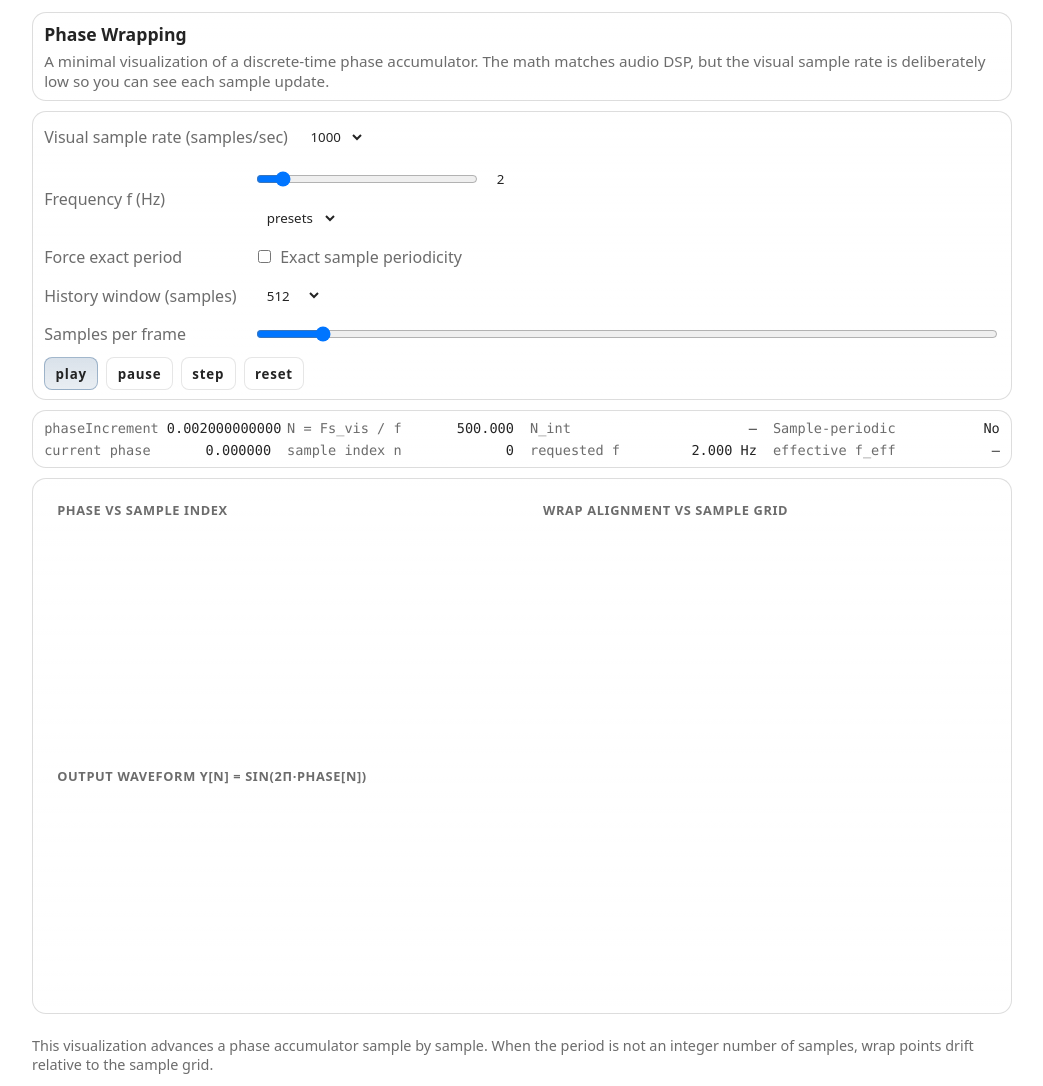
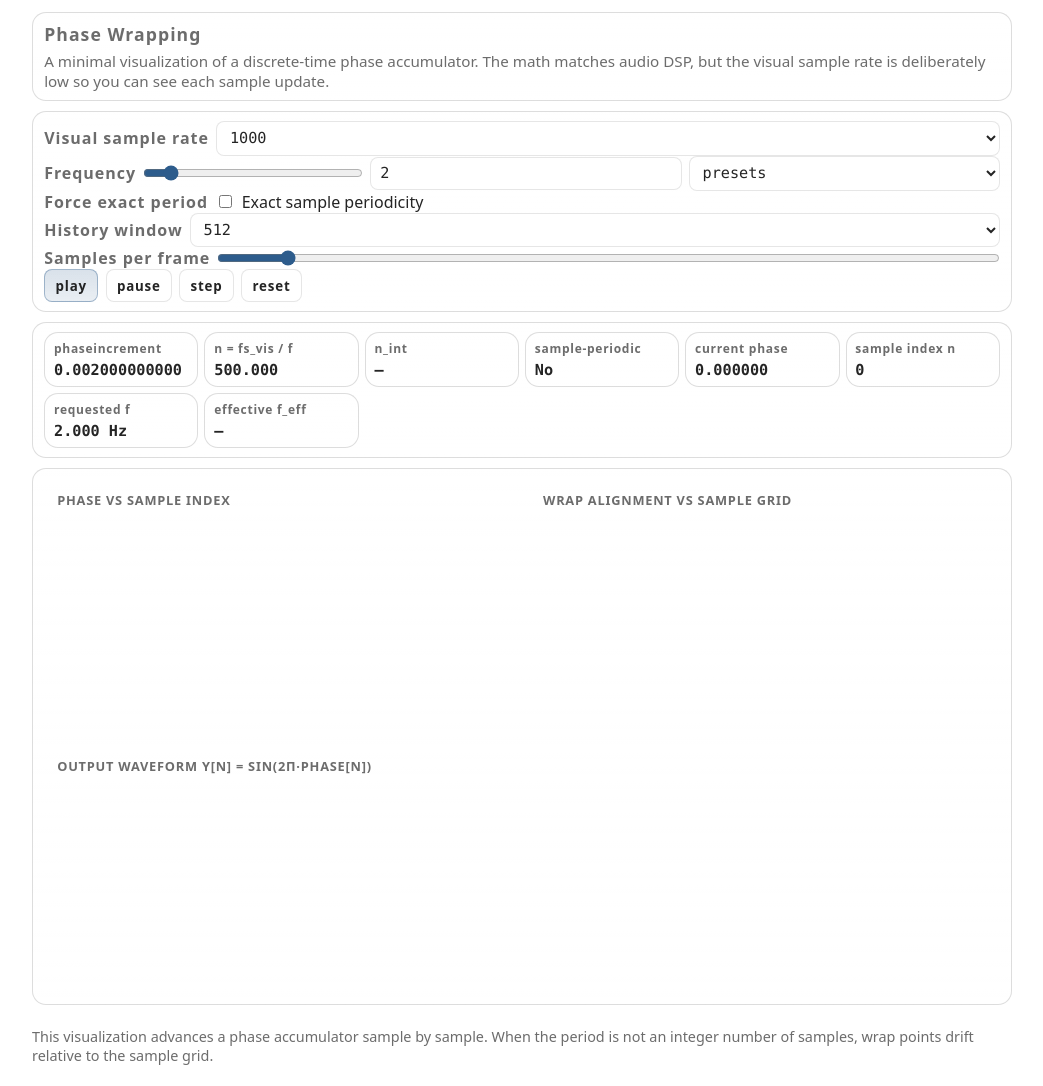
Before and after one commit to mjsyts/mjsyts.github.io, a Jekyll site: the page applets/oscillator/p2/phase-wrapping/index.html, which Jekyll copies as it is, in a window 1280 px wide. Shown: the whole page, without its empty margins (118-1161 px from the left). Built offline with Jekyll 4.4.1, drawn with Linux system fonts in a browser that asks for light colours.

```diff
--- a/applets/oscillator/p2/phase-wrapping/index.html
+++ b/applets/oscillator/p2/phase-wrapping/index.html
@@ -10,18 +10,18 @@
 <body class="applet applet--oscillator" role="application" aria-label="Phase wrapping visualization">
   <div class="applet-wrap">
     <main class="app-main">
-      <section class="panel panel--padded intro" aria-label="Introduction">
-        <h1 class="intro-title">Phase Wrapping</h1>
-        <p class="intro-text">
+      <section class="panel panel--padded" aria-label="Introduction">
+        <h1 class="label" style="font-size: 1.1rem; margin: 0 0 0.35rem;">Phase Wrapping</h1>
+        <p style="font-family: var(--ui); font-size: 0.95rem; color: var(--muted); margin: 0;">
           A minimal visualization of a discrete-time phase accumulator. The math matches audio DSP,
           but the visual sample rate is deliberately low so you can see each sample update.
         </p>
       </section>
 
-      <section class="panel panel--padded controls" aria-label="Controls">
-        <div class="control-row">
-          <label for="fsSelect">Visual sample rate (samples/sec)</label>
-          <select id="fsSelect">
+      <section class="panel panel--padded" aria-label="Controls">
+        <div class="row wrap">
+          <label class="label" for="fsSelect">Visual sample rate</label>
+          <select id="fsSelect" class="input">
             <option value="200">200</option>
             <option value="500">500</option>
             <option value="1000" selected>1000</option>
@@ -29,12 +29,11 @@
           </select>
         </div>
 
-        <div class="control-row">
-          <label for="freqSlider">Frequency f (Hz)</label>
-          <div class="inline-controls">
-            <input id="freqSlider" type="range" min="0.1" max="20" step="0.1" value="2" />
-            <input id="freqInput" type="number" min="0.1" max="20" step="0.1" value="2" title="Frequency in Hz" />
-            <select id="freqPreset" aria-label="Frequency presets">
+        <div class="row wrap">
+          <label class="label" for="freqSlider">Frequency</label>
+          <input id="freqSlider" class="range" type="range" min="0.1" max="20" step="0.1" value="2" />
+          <input id="freqInput" class="input" type="number" min="0.1" max="20" step="0.1" value="2" title="Frequency in Hz" style="width: 90px;" />
+          <select id="freqPreset" class="input" aria-label="Frequency presets" style="width: auto;">
             <option value="">presets</option>
             <option value="0.5">0.5 Hz</option>
             <option value="1">1 Hz</option>
@@ -43,19 +42,18 @@
             <option value="10">10 Hz</option>
           </select>
         </div>
-        </div>
 
-        <div class="control-row">
-          <label for="forceExact">Force exact period</label>
-          <label class="toggle">
+        <div class="row wrap">
+          <label class="label" for="forceExact">Force exact period</label>
+          <label style="display: inline-flex; align-items: center; gap: 0.4rem; font-family: var(--ui);">
             <input id="forceExact" type="checkbox" />
             <span>Exact sample periodicity</span>
           </label>
         </div>
 
-        <div class="control-row">
-          <label for="windowSelect">History window (samples)</label>
-          <select id="windowSelect">
+        <div class="row wrap">
+          <label class="label" for="windowSelect">History window</label>
+          <select id="windowSelect" class="input">
             <option value="256">256</option>
             <option value="512" selected>512</option>
             <option value="1024">1024</option>
@@ -63,12 +61,12 @@
           </select>
         </div>
 
-        <div class="control-row">
-          <label for="speedSlider">Samples per frame</label>
-          <input id="speedSlider" type="range" min="1" max="50" step="1" value="5" />
+        <div class="row wrap">
+          <label class="label" for="speedSlider">Samples per frame</label>
+          <input id="speedSlider" class="range" type="range" min="1" max="50" step="1" value="5" />
         </div>
 
-        <div class="transport">
+        <div class="row wrap">
           <button id="playBtn" class="btn primary" type="button">Play</button>
           <button id="pauseBtn" class="btn" type="button">Pause</button>
           <button id="stepBtn" class="btn" type="button">Step</button>
@@ -76,35 +74,59 @@
         </div>
       </section>
 
-      <section class="panel panel--padded readouts" aria-label="Readouts">
-        <div class="readout-grid">
-          <div><span>phaseIncrement</span><span id="phaseIncrementReadout"></span></div>
-          <div><span>N = Fs_vis / f</span><span id="nReadout"></span></div>
-          <div><span>N_int</span><span id="nIntReadout"></span></div>
-          <div><span>Sample-periodic</span><span id="periodicReadout"></span></div>
-          <div><span>current phase</span><span id="phaseReadout"></span></div>
-          <div><span>sample index n</span><span id="sampleReadout"></span></div>
-          <div><span>requested f</span><span id="freqReadout"></span></div>
-          <div><span>effective f_eff</span><span id="freqEffReadout"></span></div>
+      <section class="panel panel--padded" aria-label="Readouts">
+        <div class="readout">
+          <div class="readout-item">
+            <div class="readout-label">phaseIncrement</div>
+            <div class="readout-value" id="phaseIncrementReadout"></div>
+          </div>
+          <div class="readout-item">
+            <div class="readout-label">N = Fs_vis / f</div>
+            <div class="readout-value" id="nReadout"></div>
+          </div>
+          <div class="readout-item">
+            <div class="readout-label">N_int</div>
+            <div class="readout-value" id="nIntReadout"></div>
+          </div>
+          <div class="readout-item">
+            <div class="readout-label">Sample-periodic</div>
+            <div class="readout-value" id="periodicReadout"></div>
+          </div>
+          <div class="readout-item">
+            <div class="readout-label">current phase</div>
+            <div class="readout-value" id="phaseReadout"></div>
+          </div>
+          <div class="readout-item">
+            <div class="readout-label">sample index n</div>
+            <div class="readout-value" id="sampleReadout"></div>
+          </div>
+          <div class="readout-item">
+            <div class="readout-label">requested f</div>
+            <div class="readout-value" id="freqReadout"></div>
+          </div>
+          <div class="readout-item">
+            <div class="readout-label">effective f_eff</div>
+            <div class="readout-value" id="freqEffReadout"></div>
+          </div>
         </div>
       </section>
 
-      <section class="panel panel--padded canvases" aria-label="Visualization panels">
-        <div class="canvas-panel">
-          <h2>Phase vs sample index</h2>
+      <section class="panel panel--padded viz-panels" aria-label="Visualization panels">
+        <div class="viz-item">
+          <h2 class="label" style="font-size: 0.8rem; text-transform: uppercase; margin: 0 0 0.4rem;">Phase vs sample index</h2>
           <canvas id="phaseCanvas"></canvas>
         </div>
-        <div class="canvas-panel">
-          <h2>Wrap alignment vs sample grid</h2>
+        <div class="viz-item">
+          <h2 class="label" style="font-size: 0.8rem; text-transform: uppercase; margin: 0 0 0.4rem;">Wrap alignment vs sample grid</h2>
           <canvas id="gridCanvas"></canvas>
         </div>
-        <div class="canvas-panel">
-          <h2>Output waveform y[n] = sin(2π·phase[n])</h2>
+        <div class="viz-item">
+          <h2 class="label" style="font-size: 0.8rem; text-transform: uppercase; margin: 0 0 0.4rem;">Output waveform y[n] = sin(2π·phase[n])</h2>
           <canvas id="waveCanvas"></canvas>
         </div>
       </section>
 
-      <p class="caption">
+      <p style="font-family: var(--ui); font-size: 0.9rem; color: var(--muted); margin: 0.75rem 0 0;">
         This visualization advances a phase accumulator sample by sample. When the period is not an integer number
         of samples, wrap points drift relative to the sample grid.
       </p>
--- a/applets/oscillator/p2/phase-wrapping/styles.css
+++ b/applets/oscillator/p2/phase-wrapping/styles.css
@@ -1,150 +1,28 @@
-.applet--oscillator {
-  background: transparent;
-  padding: 0.75rem;
-  color: var(--text);
-}
-
-.applet--oscillator .intro-title {
-  font-family: var(--ui);
-  font-weight: 700;
-  font-size: 1.1rem;
-  margin: 0 0 0.35rem;
-}
-
-.applet--oscillator .intro-text {
-  font-family: var(--ui);
-  font-size: 0.95rem;
-  color: var(--muted);
-  margin: 0;
-}
-
-.applet--oscillator .controls {
-  display: grid;
-  gap: 0.75rem;
-}
-
-.applet--oscillator .control-row {
-  display: flex;
-  align-items: center;
-  gap: 0.6rem;
-  flex-wrap: wrap;
-}
-
-.applet--oscillator .control-row label {
-  min-width: 200px;
-  font-family: var(--ui);
-  color: var(--muted);
-}
-
-.applet--oscillator select,
-.applet--oscillator input[type="number"] {
-  background: rgba(255, 255, 255, 0.05);
-  border: 1px solid rgba(255, 255, 255, 0.15);
-  color: var(--text);
-  border-radius: 6px;
-  padding: 0.3rem 0.5rem;
-  font-family: var(--ui);
-}
-
-.applet--oscillator input[type="range"] {
-  flex: 1 1 200px;
-}
-
-.applet--oscillator .inline-controls {
-  display: flex;
-  gap: 0.5rem;
-  flex-wrap: wrap;
-  align-items: center;
-}
-
-.applet--oscillator .inline-controls input[type="number"] {
-  width: 90px;
-}
-
-.applet--oscillator .toggle {
-  display: inline-flex;
-  align-items: center;
-  gap: 0.4rem;
-  font-family: var(--ui);
-}
-
-.applet--oscillator .transport {
-  display: flex;
-  gap: 0.5rem;
-  flex-wrap: wrap;
-}
-
-.applet--oscillator .readouts {
-  font-family: var(--mono, ui-monospace, SFMono-Regular, Menlo, Monaco, Consolas, "Liberation Mono", "Courier New", monospace);
-  font-size: 0.85rem;
-}
-
-.applet--oscillator .readout-grid {
-  display: grid;
-  grid-template-columns: repeat(auto-fit, minmax(220px, 1fr));
-  gap: 0.4rem 1rem;
-}
-
-.applet--oscillator .readout-grid div {
-  display: flex;
-  justify-content: space-between;
-  gap: 0.5rem;
-}
-
-.applet--oscillator .readout-grid span:first-child {
-  color: var(--muted);
-}
-
-.applet--oscillator .canvases {
+/* Visualization panels */
+.viz-panels {
   display: grid;
   gap: 1rem;
 }
 
-.applet--oscillator .canvas-panel {
+.viz-item {
   background: rgba(255, 255, 255, 0.03);
   border: 1px solid rgba(255, 255, 255, 0.08);
   border-radius: 8px;
   padding: 0.75rem;
 }
 
-.applet--oscillator .canvas-panel h2 {
-  font-family: var(--ui);
-  font-size: 0.8rem;
-  text-transform: uppercase;
-  letter-spacing: 0.05em;
-  color: var(--muted);
-  margin: 0 0 0.4rem;
-}
-
-.applet--oscillator canvas {
+canvas {
   width: 100%;
   height: 200px;
   display: block;
 }
 
-.applet--oscillator .caption {
-  font-family: var(--ui);
-  font-size: 0.9rem;
-  color: var(--muted);
-  margin: 0.75rem 0 0;
-}
-
 @media (min-width: 900px) {
-  .applet--oscillator .canvases {
+  .viz-panels {
     grid-template-columns: repeat(2, minmax(0, 1fr));
   }
 
-  .applet--oscillator .canvas-panel:last-child {
+  .viz-item:last-child {
     grid-column: span 2;
   }
 }
-
-@media (max-width: 640px) {
-  .applet--oscillator .control-row label {
-    min-width: 0;
-  }
-
-  .applet--oscillator .inline-controls {
-    width: 100%;
-  }
-}
--- a/applets/shared/applet-theme.css
+++ b/applets/shared/applet-theme.css
@@ -124,7 +124,6 @@
   font-family: var(--ui);
   font-weight: 900;
   letter-spacing: 0.06em;
-  text-transform: lowercase;
   color: var(--muted);
   flex: 0 0 auto;
 }
```
Also changed, not shown: _development/oscillators-part-1.md (+8 -0 lines), applets/oscillator/p1/phase-wrap/app.js (added, +223 -0 lines), applets/oscillator/p1/phase-wrap/index.html (added, +75 -0 lines), applets/oscillator/p1/phase-wrap/styles.css (added, +15 -0 lines). Lines whose indentation alone changed are shown as unchanged.
